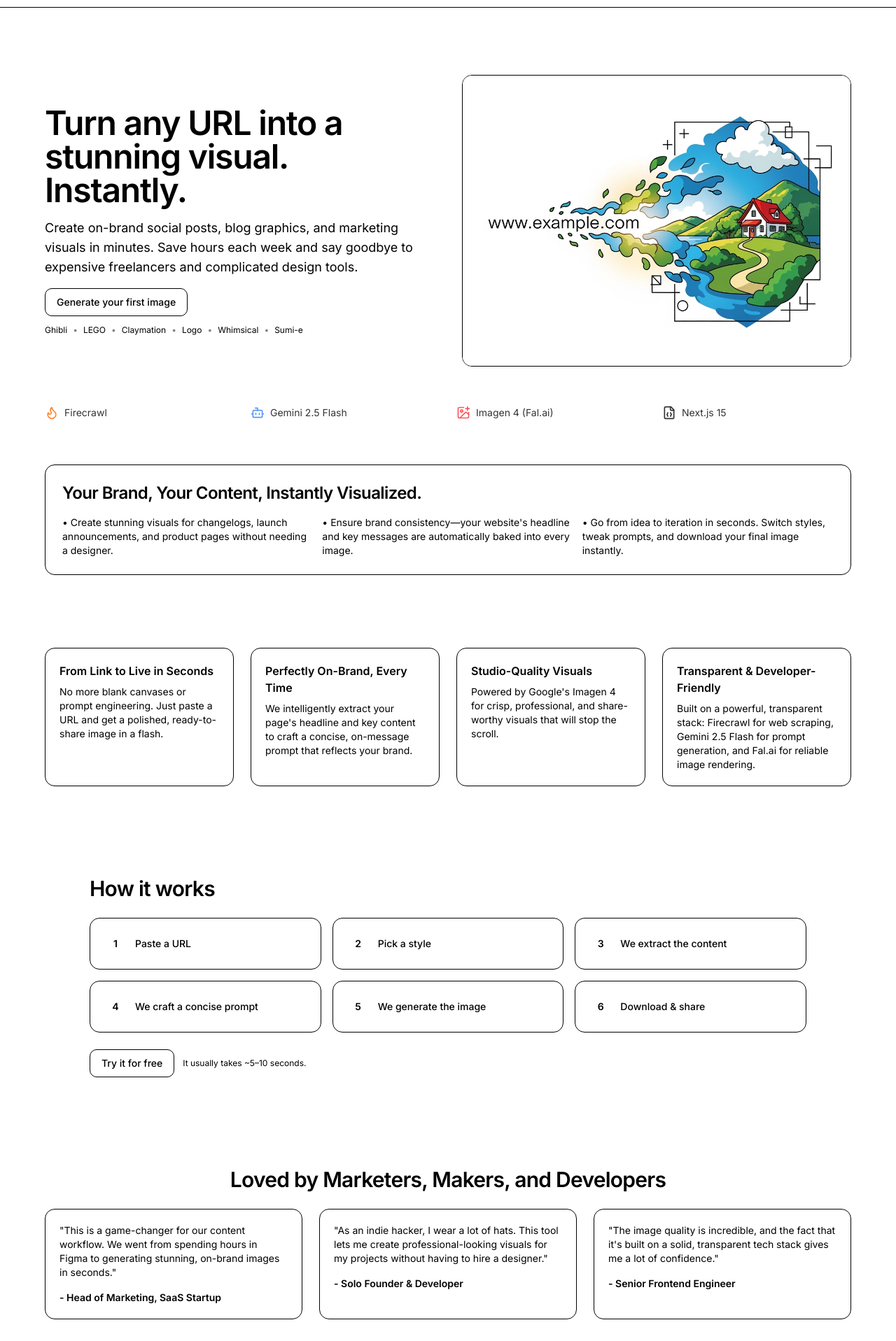
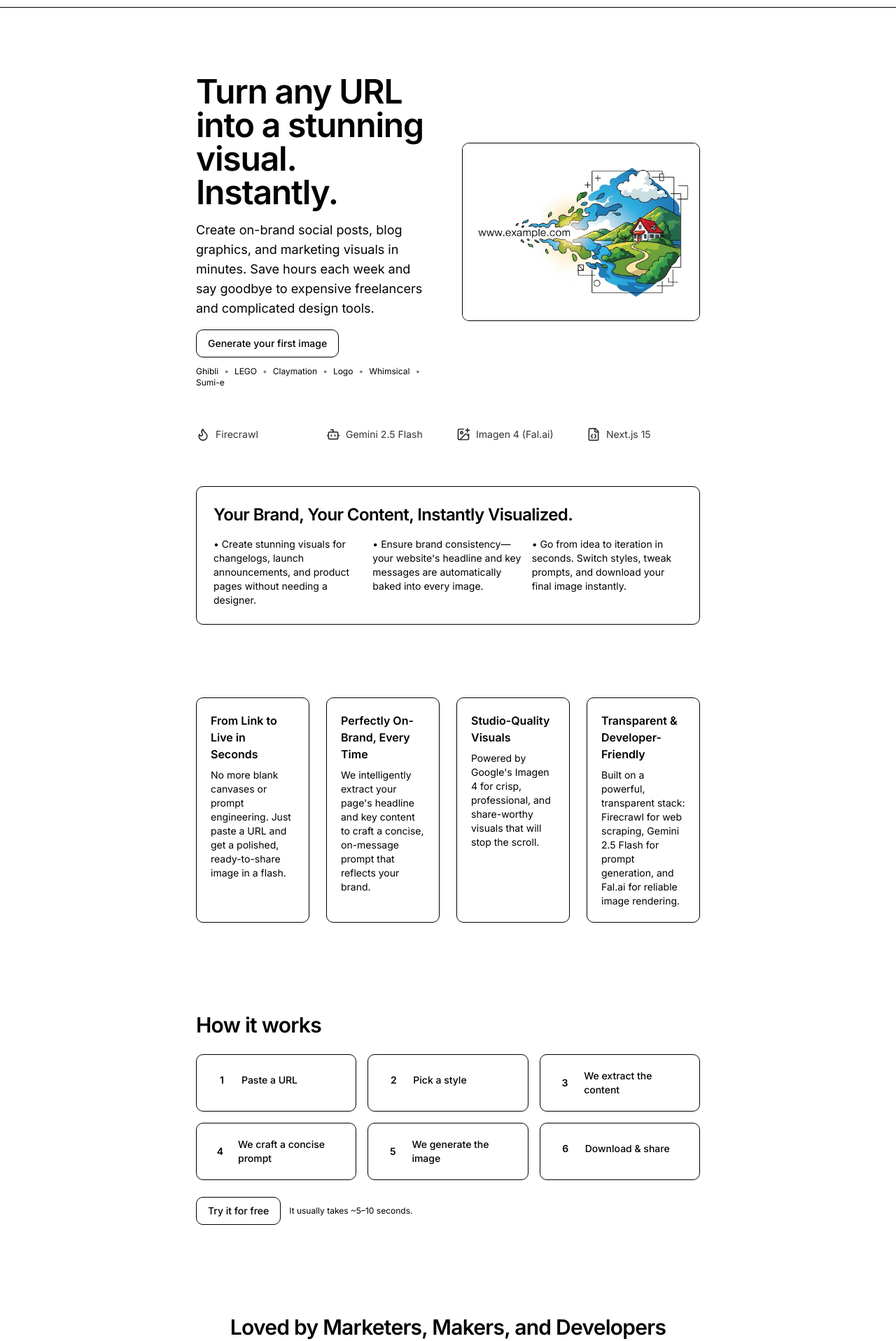
Before and after one commit to codeme-ne/imagine, a Next.js app: page /landing in a window 1280 px wide. Shown: the part 54-1971 px from the top of the page at 70% size. Built offline with nearby package versions, Linux system fonts and the light colour scheme; no server answers.

Commit message:
feat(landing): update layout and styling for improved visual consistency and responsiveness

```diff
--- a/app/landing/page.tsx
+++ b/app/landing/page.tsx
@@ -48,7 +48,7 @@
     <div className="min-h-screen">
       {/* Hero */}
       <section className="px-6 md:px-8 pt-16 md:pt-24 pb-6 md:pb-8">
-        <div className="mx-auto max-w-6xl">
+        <div className="mx-auto" style={{ maxWidth: 720 }}>
           <div className="grid gap-10 md:grid-cols-2 md:items-center">
             <div>
               <h1 className="text-4xl md:text-5xl font-semibold tracking-tight text-foreground">Turn any URL into a stunning visual. Instantly.</h1>
@@ -72,7 +72,7 @@
               </div>
             </div>
 
-            <div className="relative aspect-[4/3] overflow-hidden rounded-xl border bg-muted">
+            <div className="relative aspect-[4/3] overflow-hidden rounded-[10px] border bg-muted">
               <Image
                 src="/url-to-image/hero_main.png"
                 alt="Hero visual generated from a URL"
@@ -87,21 +87,21 @@
 
       {/* Logos / Tech */}
       <section className="px-6 md:px-8 py-6">
-        <div className="mx-auto max-w-6xl grid grid-cols-2 sm:grid-cols-4 gap-6 items-center opacity-80">
+        <div className="mx-auto grid grid-cols-2 sm:grid-cols-4 gap-6 items-center opacity-80" style={{ maxWidth: 720 }}>
           <div className="flex items-center gap-2 text-sm text-muted-foreground">
-            <Flame className="h-5 w-5 text-orange-500" />
+            <Flame className="h-5 w-5 text-foreground" />
             <span>Firecrawl</span>
           </div>
           <div className="flex items-center gap-2 text-sm text-muted-foreground">
-            <Bot className="h-5 w-5 text-blue-500" />
+            <Bot className="h-5 w-5 text-foreground" />
             <span>Gemini 2.5 Flash</span>
           </div>
           <div className="flex items-center gap-2 text-sm text-muted-foreground">
-            <ImagePlus className="h-5 w-5 text-red-500" />
+            <ImagePlus className="h-5 w-5 text-foreground" />
             <span>Imagen 4 (Fal.ai)</span>
           </div>
           <div className="flex items-center gap-2 text-sm text-muted-foreground">
-            <FileJson className="h-5 w-5 text-black" />
+            <FileJson className="h-5 w-5 text-foreground" />
             <span>Next.js 15</span>
           </div>
         </div>
@@ -109,7 +109,7 @@
 
       {/* Who it's for */}
       <section className="px-6 md:px-8 py-10">
-        <div className="mx-auto max-w-6xl rounded-xl border bg-card p-6">
+        <div className="mx-auto rounded-[10px] border bg-card p-6" style={{ maxWidth: 720 }}>
           <h2 className="text-xl md:text-2xl font-semibold tracking-tight text-foreground">Your Brand, Your Content, Instantly Visualized.</h2>
           <div className="mt-4 grid gap-3 sm:grid-cols-2 lg:grid-cols-3 text-sm text-muted-foreground">
             <p>• Create stunning visuals for changelogs, launch announcements, and product pages without needing a designer.</p>
@@ -121,10 +121,10 @@
 
       {/* Feature grid */}
       <section className="px-6 md:px-8 py-12 md:py-16">
-        <div className="mx-auto max-w-6xl">
+        <div className="mx-auto" style={{ maxWidth: 720 }}>
           <div className="grid gap-6 sm:grid-cols-2 lg:grid-cols-4">
             {features.map((f) => (
-              <div key={f.title} className="rounded-xl border bg-card p-5">
+              <div key={f.title} className="rounded-[10px] border bg-card p-5">
                 <h3 className="font-semibold text-foreground">{f.title}</h3>
                 <p className="mt-2 text-sm text-muted-foreground">{f.desc}</p>
               </div>
@@ -135,13 +135,13 @@
 
       {/* How it works */}
       <section id="how-it-works" className="px-6 md:px-8 py-12 md:py-16">
-        <div className="mx-auto max-w-5xl">
+        <div className="mx-auto" style={{ maxWidth: 720 }}>
           <h2 className="text-2xl md:text-3xl font-semibold tracking-tight text-foreground">
             How it works
           </h2>
           <ol className="mt-6 grid gap-4 sm:grid-cols-2 lg:grid-cols-3">
             {steps.map((s) => (
-              <li key={s.n} className="rounded-xl border bg-card p-5">
+              <li key={s.n} className="rounded-[10px] border bg-card p-5">
                 <div className="flex items-center gap-3">
                   <span className="inline-flex h-8 w-8 items-center justify-center rounded-full bg-primary text-primary-foreground text-sm font-semibold">
                     {s.n}
@@ -162,20 +162,20 @@
 
       {/* Testimonials */}
       <section className="px-6 md:px-8 py-12 md:py-16">
-        <div className="mx-auto max-w-6xl">
+        <div className="mx-auto" style={{ maxWidth: 720 }}>
           <h2 className="text-2xl md:text-3xl font-semibold tracking-tight text-center text-foreground">
             Loved by Marketers, Makers, and Developers
           </h2>
           <div className="mt-6 grid gap-6 sm:grid-cols-2 lg:grid-cols-3">
-            <div className="rounded-xl border bg-card p-5">
+            <div className="rounded-[10px] border bg-card p-5">
               <p className="text-sm text-muted-foreground">&quot;This is a game-changer for our content workflow. We went from spending hours in Figma to generating stunning, on-brand images in seconds.&quot;</p>
               <p className="mt-4 text-sm font-semibold text-foreground">- Head of Marketing, SaaS Startup</p>
             </div>
-            <div className="rounded-xl border bg-card p-5">
+            <div className="rounded-[10px] border bg-card p-5">
               <p className="text-sm text-muted-foreground">&quot;As an indie hacker, I wear a lot of hats. This tool lets me create professional-looking visuals for my projects without having to hire a designer.&quot;</p>
               <p className="mt-4 text-sm font-semibold text-foreground">- Solo Founder & Developer</p>
             </div>
-            <div className="rounded-xl border bg-card p-5">
+            <div className="rounded-[10px] border bg-card p-5">
               <p className="text-sm text-muted-foreground">&quot;The image quality is incredible, and the fact that it&apos;s built on a solid, transparent tech stack gives me a lot of confidence.&quot;</p>
               <p className="mt-4 text-sm font-semibold text-foreground">- Senior Frontend Engineer</p>
             </div>
@@ -185,7 +185,7 @@
 
       {/* Style presets */}
       <section className="px-6 md:px-8 py-12 md:py-16">
-        <div className="mx-auto max-w-6xl">
+        <div className="mx-auto" style={{ maxWidth: 720 }}>
           <h2 className="text-2xl md:text-3xl font-semibold tracking-tight text-foreground">
             Style presets included
           </h2>
@@ -201,7 +201,7 @@
               { src: "/url-to-image/5.png", label: "Whimsical" },
               { src: "/url-to-image/6.png", label: "Sumi‑e Ink Wash" },
             ].map((item) => (
-                <figure key={item.label} className="overflow-hidden rounded-xl border bg-muted">
+                <figure key={item.label} className="overflow-hidden rounded-[10px] border bg-muted">
                   <div className="relative aspect-[17/16]">
                     <Image src={item.src} alt={item.label} fill className="object-cover" />
                   </div>
@@ -215,9 +215,9 @@
 
       {/* FAQ & Trust */}
       <section className="px-6 md:px-8 pb-20">
-        <div className="mx-auto max-w-5xl">
+        <div className="mx-auto" style={{ maxWidth: 720 }}>
           <div className="grid gap-6 lg:grid-cols-2">
-            <div className="rounded-xl border bg-card p-6">
+            <div className="rounded-[10px] border bg-card p-6">
               <h3 className="text-lg font-semibold text-foreground">Frequently asked</h3>
               <div className="mt-4 space-y-4 text-sm text-muted-foreground">
                 <div>
@@ -238,7 +238,7 @@
                 </div>
               </div>
             </div>
-            <div className="rounded-xl border bg-card p-6">
+            <div className="rounded-[10px] border bg-card p-6">
               <h3 className="text-lg font-semibold text-foreground">Simple, fast, and safe</h3>
               <p className="mt-2 text-sm text-muted-foreground">Built with industry‑standard tools. No hidden processing, no gimmicks—just a clean pipeline that delivers reliable outputs.</p>
               <ul className="mt-4 space-y-2 text-sm text-muted-foreground list-disc pl-5">
```
